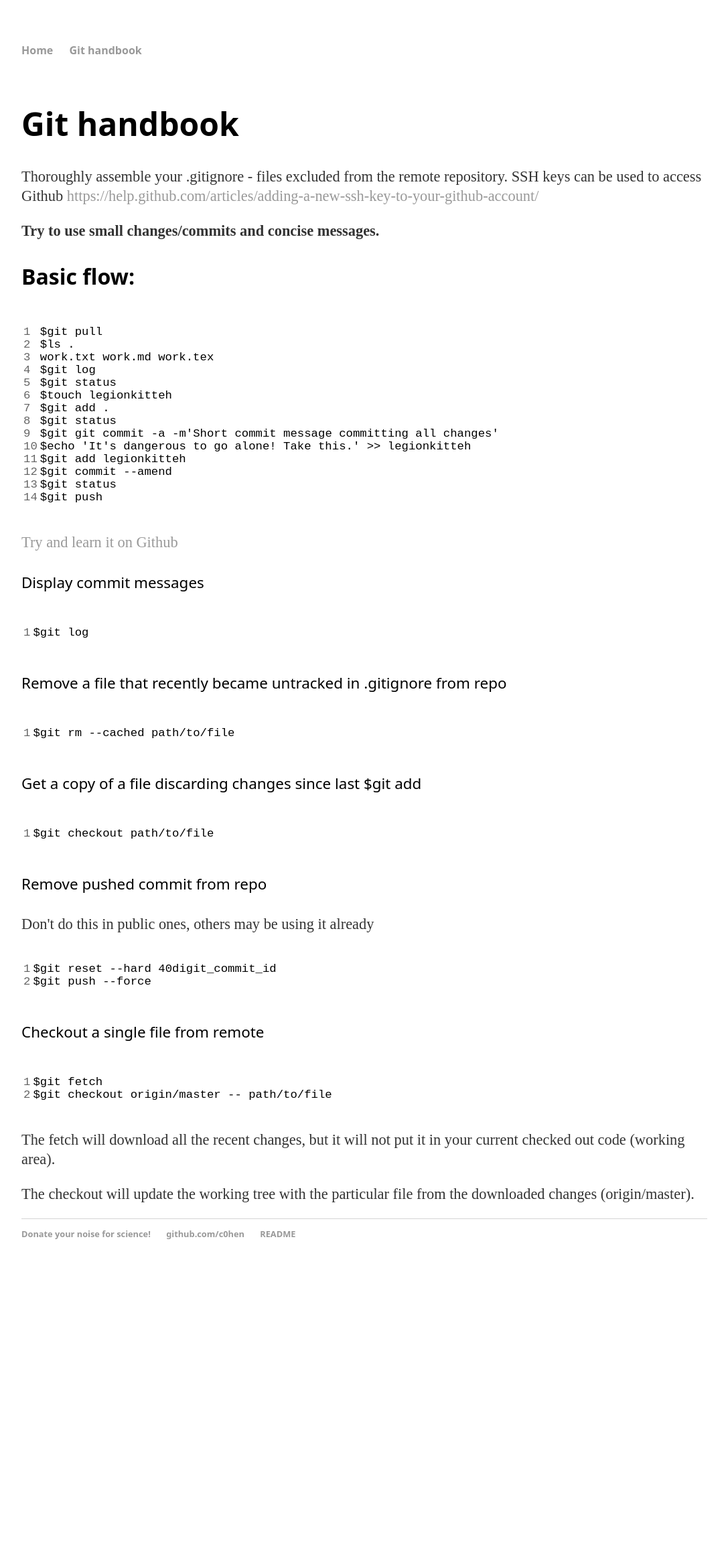
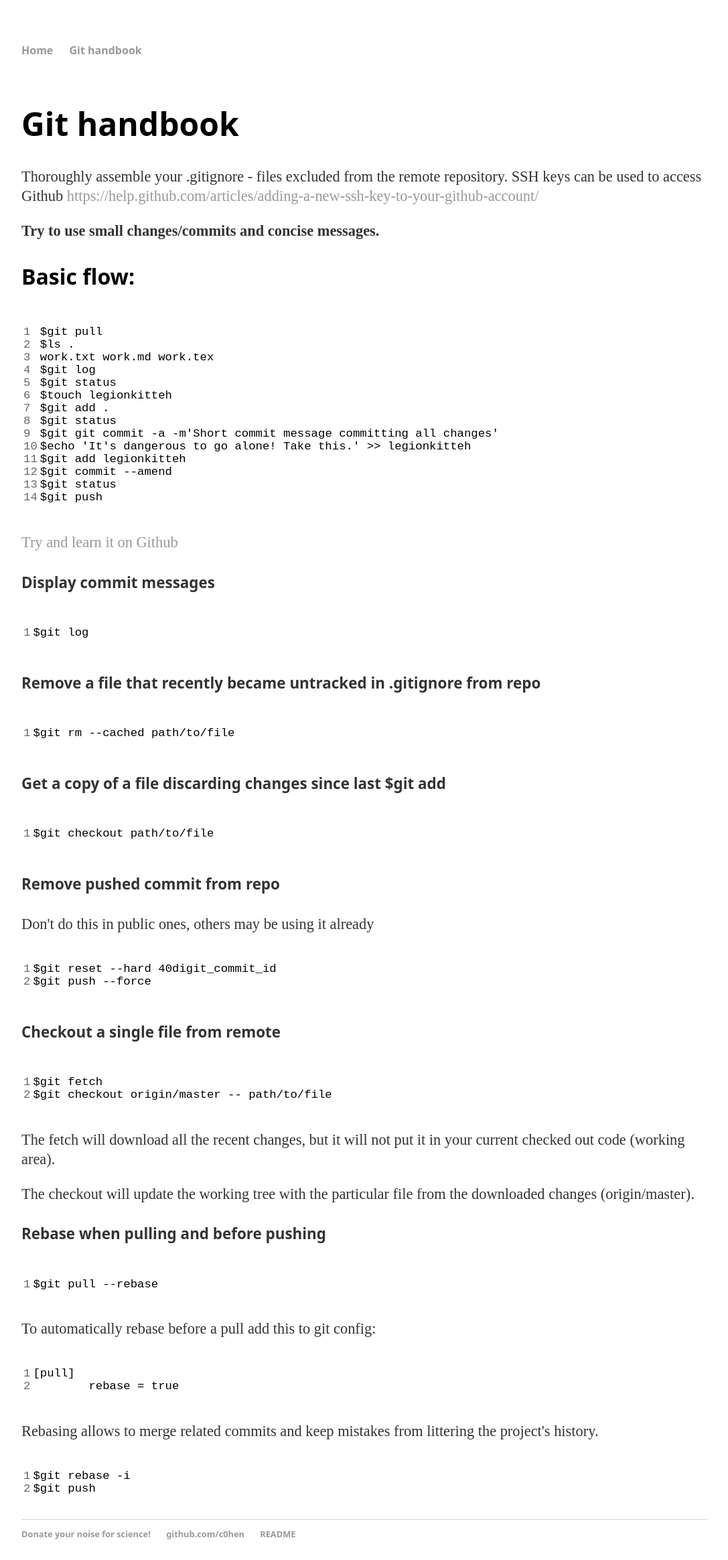
Before and after one commit to c0hen/c0hen, a Jekyll site: the page built from git-handbook.md, in a window 1280 px wide. Shown: the whole page at 67% size, without its empty margins (96-1183 px from the left). Built offline with Jekyll 4.4.1, drawn with Linux system fonts in a browser that asks for light colours; before the commit the page ends 1881 px from its top, so only the background shows below that.

Commit message:
Add todo list. Add rebase to git handbook.

````diff
--- a/css/main.css
+++ b/css/main.css
@@ -80,7 +80,7 @@ h3 {
 h4 {
   font-size: 1.4em;
   font-family:"Noto Sans", "Liberation Sans", "Arial", sans-serif;
-  font-weight: normal;
+  color: #333;
 }
 p {
   font-size: 1.4em;
--- a/git-handbook.md
+++ b/git-handbook.md
@@ -59,7 +59,7 @@ $git push --force
 
 #### Checkout a single file from remote
 
-```
+```sh
 $git fetch
 $git checkout origin/master -- path/to/file
 ```
@@ -67,3 +67,23 @@ $git checkout origin/master -- path/to/file
 The fetch will download all the recent changes, but it will not put it in your current checked out code (working area).
 
 The checkout will update the working tree with the particular file from the downloaded changes (origin/master).
+
+#### Rebase when pulling and before pushing
+
+```
+$git pull --rebase
+```
+
+To automatically rebase before a pull add this to git config:
+
+```
+[pull]
+        rebase = true
+```
+
+Rebasing allows to merge related commits and keep mistakes from littering the project's history.
+
+```sh
+$git rebase -i
+$git push
+```
````
Also changed, not shown: todo.md (added, +1 -0 lines).
